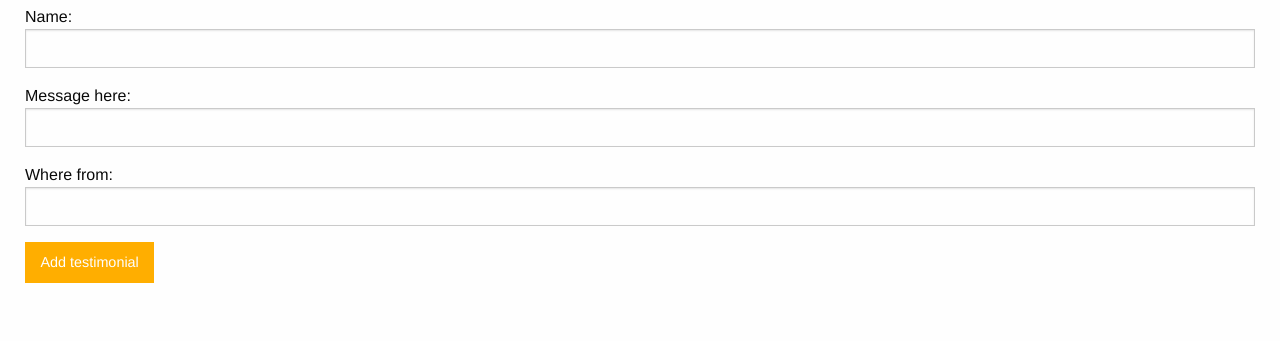
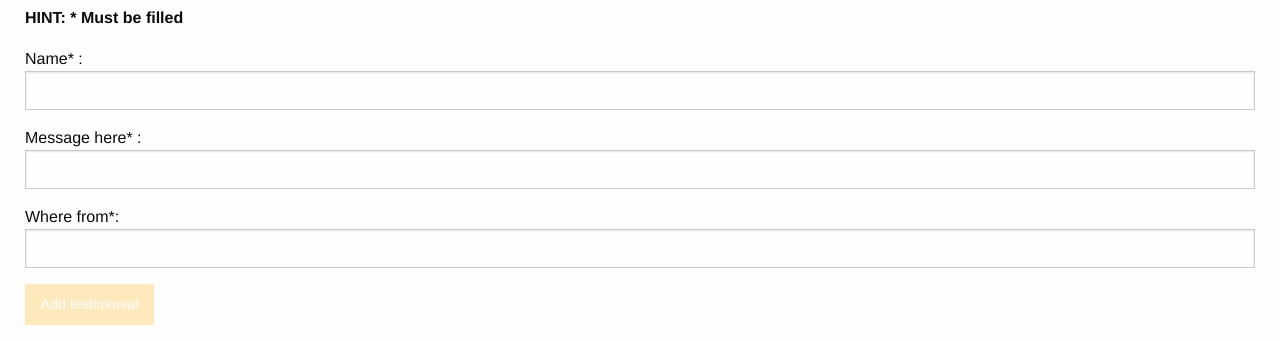
Before and after one commit to victsomie/AngularHack, a plain HTML site: page index.html at #!/home in a window 1280 px wide. Shown: the part 652-993 px from the top of the page. Before the commit the page ends 951 px from the top, so only its background shows below. Drawn offline with Linux system fonts and the light colour scheme.

Commit message:
First form validation on Angular : disabling button when fields not filled

```diff
--- a/gallery.html
+++ b/gallery.html
@@ -15,10 +15,13 @@
 
     <div class="row">
         <h2>Add a new testimonial</h2>
-        Name: <input type="text" data-ng-model="newTestimonial.who">
-        Message here: <input type="text" data-ng-model="newTestimonial.content">
-        Where from: <input type="text" data-ng-model="newTestimonial.from">
-        <button class="button warning" data-ng-click ="addTestimonial()" >Add testimonial</button>
+        <p><b>HINT: * Must be filled</b></p>
+        Name* : <input type="text" data-ng-model="newTestimonial.who">
+        Message here* : <input type="text" data-ng-model="newTestimonial.content">
+        Where from*: <input type="text" data-ng-model="newTestimonial.from">
+        <button class="button warning"
+                data-ng-click ="addTestimonial()"
+                 data-ng-disabled="!newTestimonial.who || !newTestimonial.content || !newTestimonial.from "> Add testimonial</button>
 
 
     </div>
```
